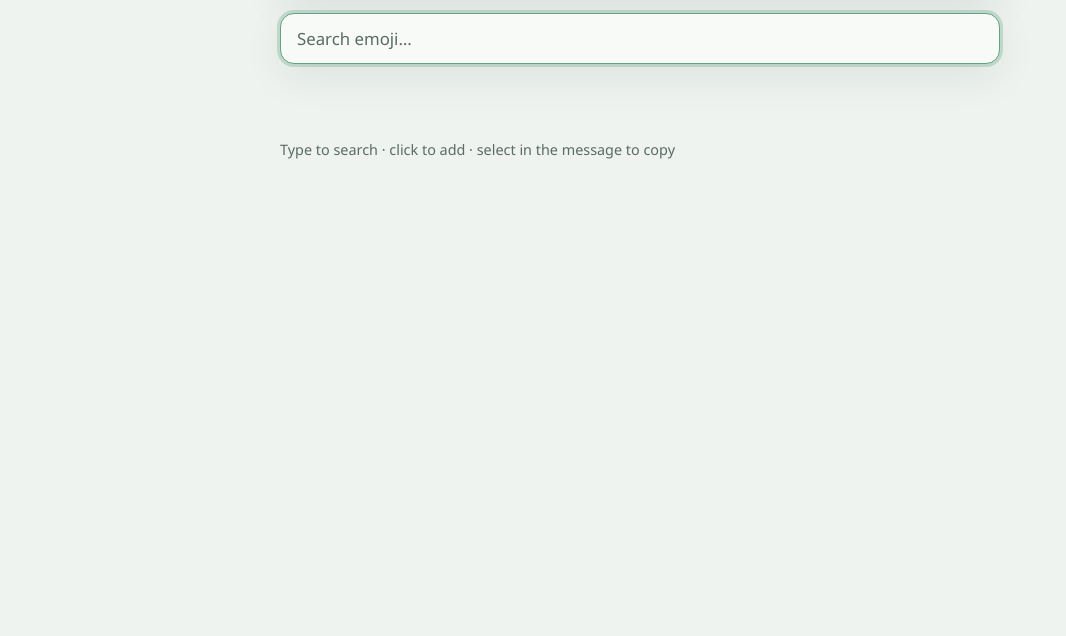
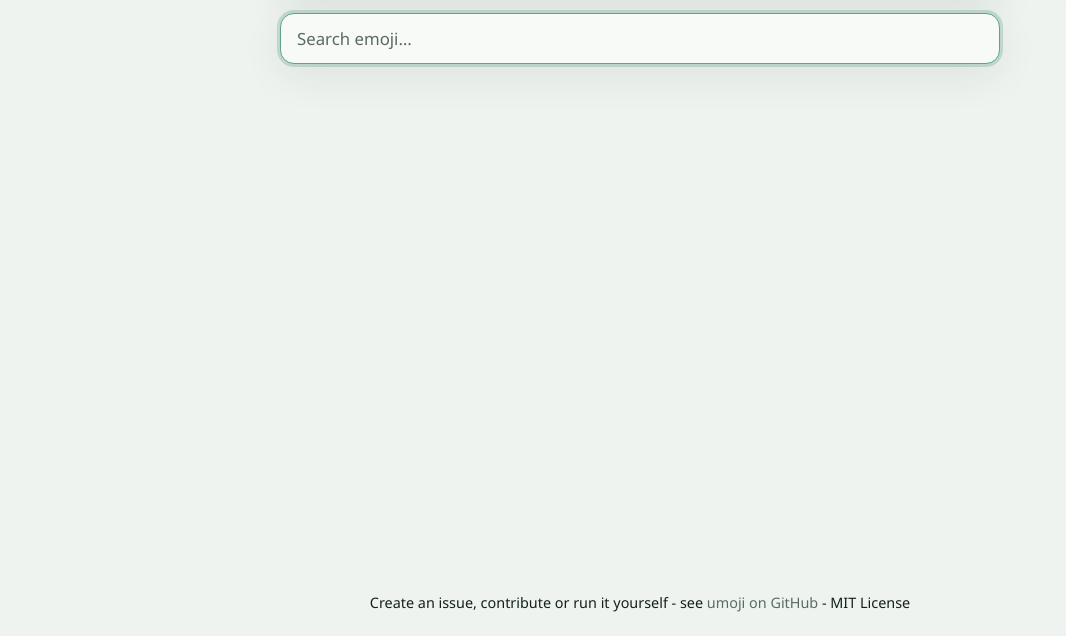
Before and after one commit to unix1/umoji, a website: page public/index.html in a window 1280 px wide. Shown: the part 164-800 px from the top of the page, without its empty margins (0-1066 px from the left). Drawn offline with Linux system fonts and the light colour scheme.

Commit message:
Add copy link button, link to github project

```diff
--- a/public/app.js
+++ b/public/app.js
@@ -6,6 +6,7 @@
   const searchEl = document.getElementById("search");
   const resultsEl = document.getElementById("results");
   const copyBtn = document.getElementById("copy-btn");
+  const copyLinkBtn = document.getElementById("copy-link-btn");
   const clearBtn = document.getElementById("clear-btn");
 
   /** @type {string[]} */
@@ -112,6 +113,7 @@
     }
     messageEl.dataset.empty = message.length ? "false" : "true";
     copyBtn.disabled = message.length === 0;
+    copyLinkBtn.disabled = message.length === 0;
     clearBtn.disabled = message.length === 0;
   }
 
@@ -140,6 +142,7 @@
     if (joined === message.join("")) {
       messageEl.dataset.empty = chars.length ? "false" : "true";
       copyBtn.disabled = chars.length === 0;
+      copyLinkBtn.disabled = chars.length === 0;
       clearBtn.disabled = chars.length === 0;
       return;
     }
@@ -224,6 +227,7 @@
   searchEl.addEventListener("input", () => search(searchEl.value));
 
   copyBtn.addEventListener("click", () => copyText(message.join("")));
+  copyLinkBtn.addEventListener("click", () => copyText(location.href));
   clearBtn.addEventListener("click", clearMessage);
 
   messageEl.addEventListener("input", () => syncMessageFromEditor({ urlMode: "push" }));
--- a/public/index.html
+++ b/public/index.html
@@ -12,6 +12,7 @@
         <h1 class="brand">umoji</h1>
         <div class="header-actions">
           <button type="button" id="copy-btn" class="btn" disabled>Copy</button>
+          <button type="button" id="copy-link-btn" class="btn" disabled aria-label="Copy link">Copy 🔗</button>
           <button type="button" id="clear-btn" class="btn btn-ghost" disabled>Clear</button>
         </div>
       </header>
@@ -41,8 +42,11 @@
       </div>
 
       <section id="results" class="results" aria-live="polite"></section>
-      <p id="hint" class="hint">Type to search · click to add · select in the message to copy</p>
     </div>
+
+    <footer class="footer">
+      Create an issue, contribute or run it yourself - see <a href="https://github.com/unix1/umoji" target="_blank" rel="noopener noreferrer">umoji on GitHub</a> - MIT License
+    </footer>
 
     <script src="emoji-data.js"></script>
     <script src="app.js"></script>
--- a/public/styles.css
+++ b/public/styles.css
@@ -27,6 +27,10 @@ body {
 }
 
 body {
+  display: flex;
+  flex-direction: column;
+  min-height: 100vh;
+  min-height: 100dvh;
   font-family: var(--font-body);
   color: var(--ink);
   background:
@@ -48,9 +52,10 @@ body {
 }
 
 .app {
+  flex: 1;
   width: min(720px, calc(100% - 2rem));
   margin: 0 auto;
-  padding: 1.75rem 0 3rem;
+  padding: 1.75rem 0 2rem;
 }
 
 .header {
@@ -193,10 +198,21 @@ body {
   outline: none;
 }
 
-.hint {
-  margin: 1rem 0 0;
+.footer {
+  flex-shrink: 0;
+  padding: 1rem 1rem 1.5rem;
+  text-align: center;
+  font-size: 0.9rem;
+}
+
+.footer a {
   color: var(--muted);
-  font-size: 0.9rem;
+  text-decoration: none;
+}
+
+.footer a:hover {
+  color: var(--accent);
+  text-decoration: underline;
 }
 
 .toast {
```
